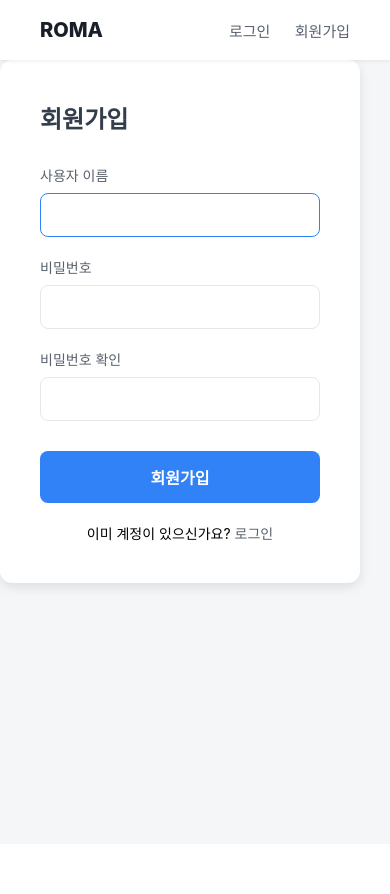
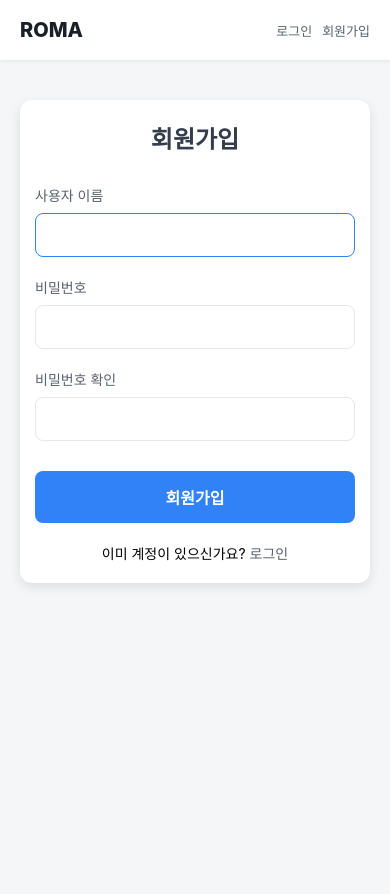
Before and after one commit to iamywl/ROMA, a Django app: page /accounts/signup/ in a window 390 px wide. Before the commit the page ends 595 px from the top, so only its background shows below. Run offline with Django 4.2, Linux system fonts and the light colour scheme.

Commit message:
login signup 가운데정렬

```diff
--- a/requirements.txt
+++ b/requirements.txt
@@ -1,6 +1,6 @@
 Django==4.2
 # requirements.txt (기존 내용 아래에 추가)
-channels
+channels>=4.0
 channels-redis
-daphne
+daphne>=4.0
 whitenoise
--- a/static/css/style.css
+++ b/static/css/style.css
@@ -1,11 +1,21 @@
-/* static/css/style.css */
+/* static/css/style.css - 완전한 파일 */
 
 /* 전체 페이지 기본 스타일 */
 body {
   background-color: #f4f6f8; /* 토스 배경색과 유사 */
-    font-family: -apple-system, BlinkMacSystemFont, "Apple SD Gothic Neo", "Pretendard", "나눔고딕", "Malgun Gothic", sans-serif;
+  font-family: -apple-system, BlinkMacSystemFont, "Apple SD Gothic Neo", "Pretendard", "나눔고딕", "Malgun Gothic",
+    sans-serif;
   margin: 0;
   padding-top: 60px;
+}
+
+/* 가운데 정렬을 위한 main 태그 스타일 */
+main {
+  display: flex;
+  justify-content: center;
+  align-items: center;
+  min-height: calc(100vh - 60px); /* 헤더 높이 제외 */
+  padding: 20px;
 }
 
 /* 로그인 폼을 감싸는 컨테이너 */
@@ -17,6 +27,7 @@ body {
   width: 100%;
   max-width: 360px;
   box-sizing: border-box;
+  margin: 0 auto; /* 가운데 정렬 추가 */
 }
 
 /* 제목 스타일 (예: '로그인') */
@@ -26,6 +37,7 @@ body {
   margin-top: 0;
   margin-bottom: 30px;
   color: #333d4b;
+  text-align: center; /* 제목 가운데 정렬 */
 }
 
 /* 입력 필드 그룹 (라벨 + 입력창) */
@@ -87,14 +99,12 @@ body {
   color: #58616c;
   text-decoration: none;
 }
+
 .extra-links a:hover {
   text-decoration: underline;
 }
 
-/* static/css/style.css 에 추가할 내용 */
-
 /* --- 홈페이지 스타일 --- */
-
 /* 전체 컨텐츠를 감싸는 메인 컨테이너 */
 .main-container {
   width: 100%;
@@ -162,8 +172,6 @@ body {
   margin-bottom: 0;
 }
 
-/* static/css/style.css 에 추가할 내용 */
-
 /* --- 네비게이션 바 / 헤더 스타일 --- */
 .main-header {
   position: fixed; /* 화면 상단에 고정 */
@@ -188,7 +196,8 @@ body {
   text-decoration: none;
 }
 
-.main-header .nav-links a, .main-header .nav-links span {
+.main-header .nav-links a,
+.main-header .nav-links span {
   color: #58616c;
   text-decoration: none;
   margin-left: 20px;
@@ -199,7 +208,6 @@ body {
 .main-header .nav-links a:hover {
   color: #3182f6;
 }
-
 
 /* --- 알림 / 오류 메시지 스타일 --- */
 .alert {
@@ -216,23 +224,13 @@ body {
   border-color: #f5c6cb;
 }
 
-/* static/css/style.css 맨 위에 추가 */
-
-body {
-    padding-top: 60px; /* 헤더 높이만큼 본문 시작 위치를 내림 */
-}
-
-main {
-    display: block; /* main 태그가 블록 요소임을 명확히 함 */
-}
-
 /* 사용자 검색 컨테이너 스타일 */
 .user-search-container {
   margin-top: 50px;
   background-color: #fff;
   padding: 30px;
   border-radius: 16px;
-    box-shadow: 0 2px 8px rgba(0,0,0,.08);
+  box-shadow: 0 2px 8px rgba(0, 0, 0, 0.08);
 }
 
 .user-search-container h2 {
@@ -242,6 +240,7 @@ main {
   margin-bottom: 8px;
   color: #333d4b;
 }
+
 .user-search-container p {
   font-size: 15px;
   color: #58616c;
@@ -282,14 +281,54 @@ main {
   background-color: #1b64da;
 }
 
-/* alert-error 클래스가 이미 있다면 이 부분은 추가하지 않아도 됩니다. */
-.alert-error {
-    color: #c7254e;
-    background-color: #f9f2f4;
-    border-color: #f5c6cb;
-    padding: 12px 16px;
-    margin-bottom: 16px;
-    border-radius: 8px;
+/* 반응형 디자인 */
+@media (max-width: 768px) {
+  .main-header {
+    padding: 0 20px;
+  }
+
+  .main-header .nav-links a,
+  .main-header .nav-links span {
+    margin-left: 10px;
     font-size: 14px;
-    border: 1px solid transparent;
   }
+
+  main {
+    padding: 10px;
+    align-items: flex-start;
+    padding-top: 40px;
+  }
+
+  .login-container {
+    padding: 30px 20px;
+    margin: 0 10px;
+    max-width: none;
+  }
+
+  .main-container {
+    margin: 20px auto;
+    padding: 10px;
+  }
+
+  .card-grid {
+    grid-template-columns: 1fr;
+  }
+}
+
+@media (max-width: 480px) {
+  .main-header .nav-links {
+    display: flex;
+    flex-wrap: wrap;
+    gap: 5px;
+  }
+
+  .main-header .nav-links a,
+  .main-header .nav-links span {
+    margin-left: 5px;
+    font-size: 13px;
+  }
+
+  .login-container {
+    padding: 20px 15px;
+  }
+}
```
Also changed, not shown: db.sqlite3. Lines whose indentation alone changed are shown as unchanged.
